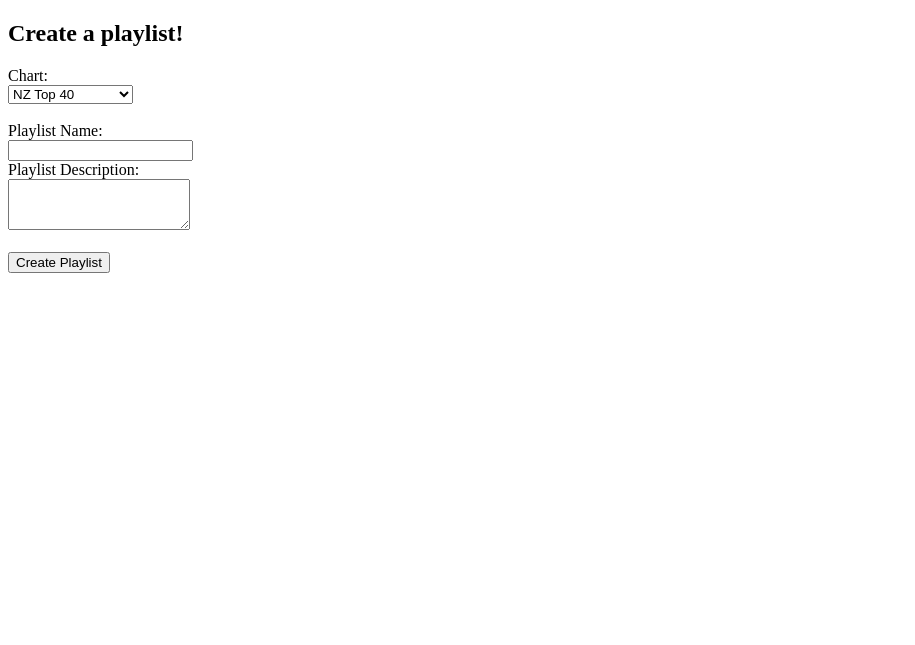
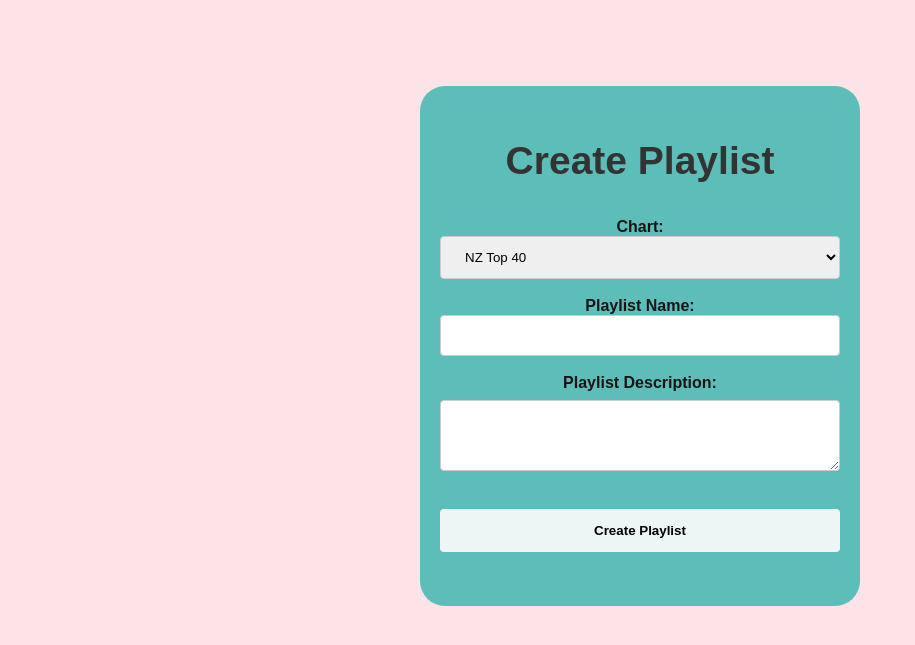
Before and after one commit to brookeknowles/Charts-Playlist-Maker, a Flask app: page /home in a window 1280 px wide. Shown: the top 645 px of the page, without its empty margins (0-915 px from the left). Run offline with Flask 2, Linux system fonts and the light colour scheme.

Commit message:
add some styling

```diff
--- a/main.py
+++ b/main.py
@@ -3,7 +3,7 @@ import requests
 
 
 def get_billboard_hot_100():
-    """ Gets the data from the Billboard Hot 100 website, and then creates a JSON object with all the relevant
+    """ Gets the data from the Billboard Hot 100 website, and then returns an object with all the relevant
     information """
 
     url = "https://www.billboard.com/charts/hot-100/"
@@ -27,7 +27,7 @@ def get_billboard_hot_100():
     return chart_data
 
 def get_NZ_top_40():
-    """ Gets the data from the NZTop40 website, and then creates a JSON object with all the relevant
+    """ Gets the data from the NZTop40 website, and then returns an object with all the relevant
         information """
 
     url = "https://nztop40.co.nz/chart/singles"
@@ -52,7 +52,7 @@ def get_NZ_top_40():
     return chart_data
 
 def strip_punctuation(input_str):
-    """ Spotify doesn't like special characters so best to remove punctuation """
+    """ Strips text of its punctuation as Spotify does not recognise it when searching """
     punctuation = '''{};:'"\,<>/@#$%^&*_~'''
     for element in input_str:
         if element in punctuation:
--- a/static/style.css
+++ b/static/style.css
@@ -0,0 +1,62 @@
+body {
+    background-color: #fbe3e8;
+    color: #191414;
+    font-weight: bold;
+    font-family: sans-serif;
+}
+
+h2 {
+    display: block;
+    font-family: sans-serif;
+    font-size: 39px;
+    color: #333333;
+    line-height: 1.2;
+    text-align: center;
+}
+
+form {
+    text-align: center;
+    border-radius: 25px;
+    background: #5cbdb9;
+    padding: 20px;
+    width: 400px;
+    height: 480px;
+    margin: 0 auto;
+    transform: translateY(15%);
+}
+
+input[type=submit] {
+    width: 100%;
+    background-color: #ebf6f5;
+    color: black;
+    font-weight: bold;
+    padding: 14px 20px;
+    margin: 8px 0;
+    border: none;
+    border-radius: 4px;
+    cursor: pointer;
+}
+
+input[type=submit]:hover {
+    background-color: #fbe3e8;
+}
+
+input[type=text], select {
+    width: 100%;
+    padding: 12px 20px;
+    /*margin: 8px 0;*/
+    display: inline-block;
+    border: 1px solid #ccc;
+    border-radius: 4px;
+    box-sizing: border-box;
+}
+
+textarea {
+    width: 100%;
+    padding: 12px 20px;
+    margin: 8px 0;
+    display: inline-block;
+    border: 1px solid #ccc;
+    border-radius: 4px;
+    box-sizing: border-box;
+}
--- a/templates/homepage.html
+++ b/templates/homepage.html
@@ -7,23 +7,21 @@
     <title>Music Charts App</title>
 </head>
 <body>
-    <h2>Create a playlist!</h2>
-</body>
     <div>
         <form method="POST">
-
+            <h2>Create Playlist</h2>
             <label for="chart">Chart:</label><br>
             <select name="chart" id="chart">
                 <option value="NZ">NZ Top 40</option>
                 <option value="US">Billboard Hot 100</option>
             </select><br><br>
-
             <label for="playlist_name">Playlist Name:</label><br>
-  <input type="text" id="playlist_name" name="playlist_name"><br>
+            <input type="text" id="playlist_name" name="playlist_name"><br><br>
             <label for="playlist_description">Playlist Description:</label><br>
             <textarea cols="20" rows="3" id="playlist_description" name="playlist_description"></textarea><br><br>
-
-  <input type="submit" value="Create Playlist">
+            <input type="submit" value="Create Playlist"><br><br><br>
         </form>
     </div>
+</body>
+
 </html>
```
Lines whose indentation alone changed are shown as unchanged.
